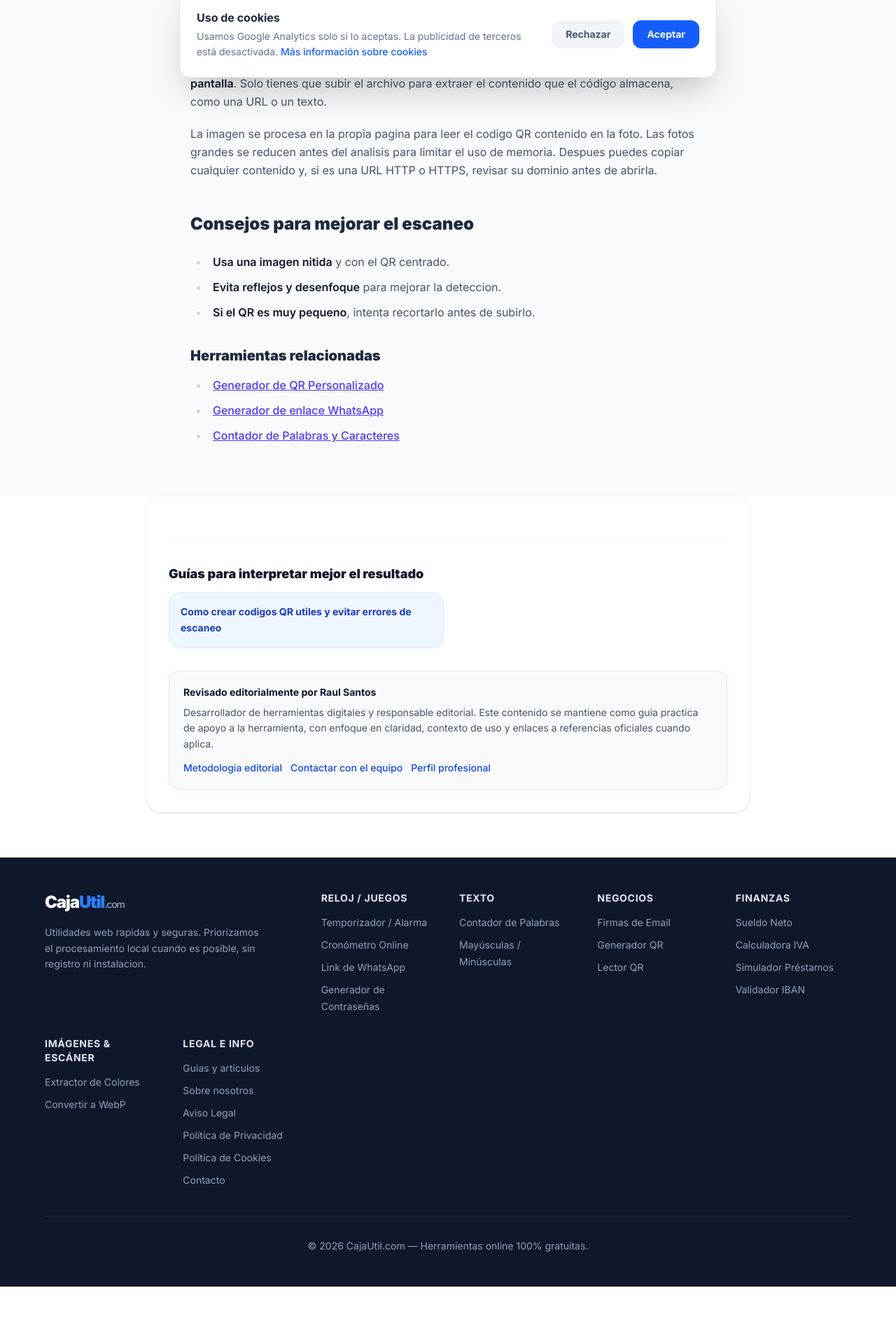
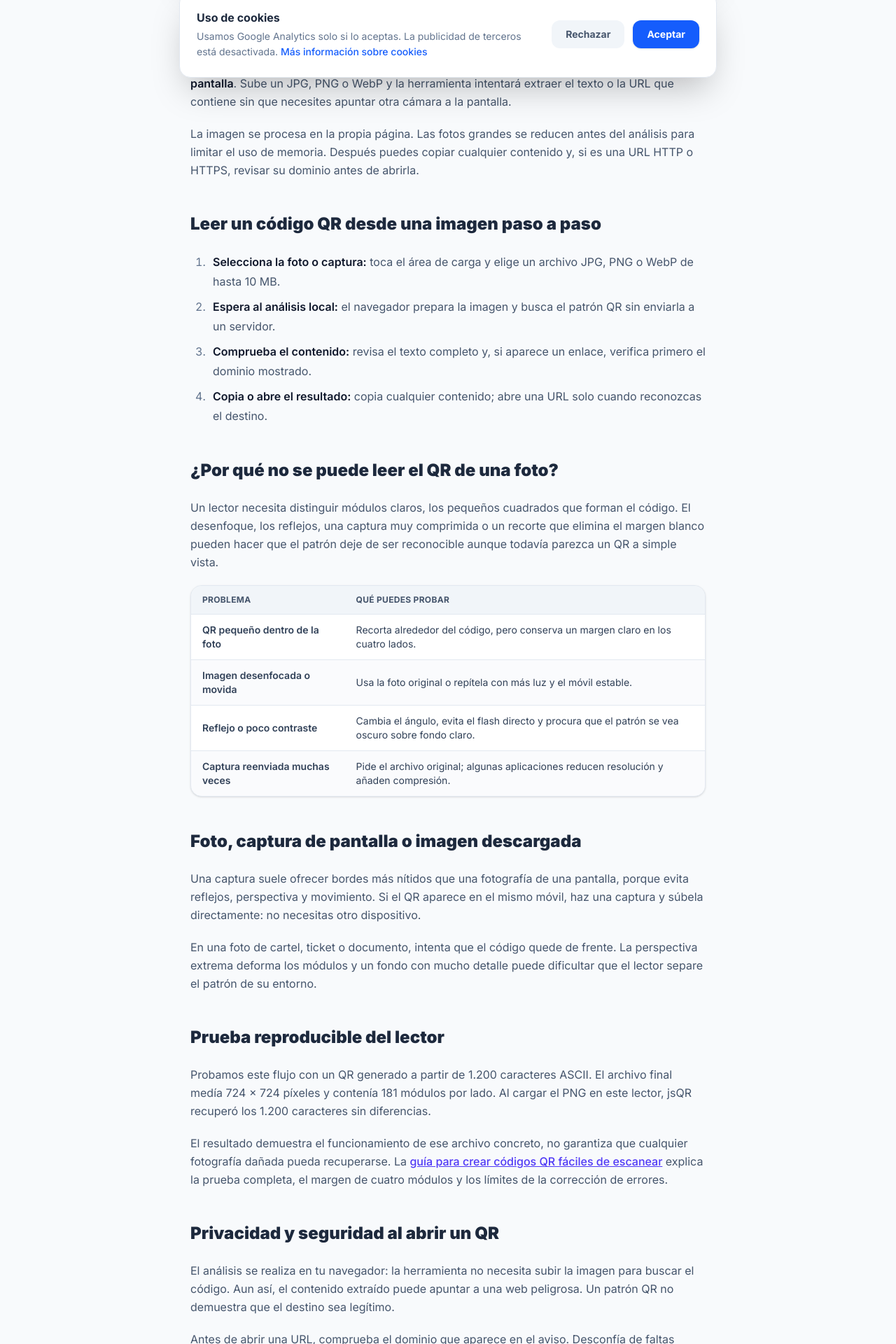
Before and after one commit to raubreak/cajautil-web, a Next.js app: page /lector-qr in a window 1280 px wide. Shown: the part 665-2585 px from the top of the page at 70% size. Before the commit the page ends 2503 px from the top, so only its background shows below. Built offline with nearby package versions, Linux system fonts and the light colour scheme.

Commit message:
feat(seo): deepen QR reader guidance

```diff
--- a/src/app/lector-qr/page.tsx
+++ b/src/app/lector-qr/page.tsx
@@ -2,7 +2,7 @@
 import { useRef, useState } from "react";
 import jsQR from "jsqr";
 import Link from "next/link";
-import { Check, Copy, ExternalLink, LoaderCircle, ScanSearch, ShieldAlert } from "lucide-react";
+import { Check, Copy, ExternalLink, LoaderCircle, Plus, ScanSearch, ShieldAlert } from "lucide-react";
 
 import { trackToolEvent } from '@/lib/analytics';
 
@@ -236,19 +236,115 @@ export default function LectorQR() {
         <h2>¿Cómo escanear un QR desde una foto?</h2>
         <p>
           Nuestro <strong>lector de códigos QR online</strong> permite <strong>leer un QR desde una foto, imagen o captura de pantalla</strong>.
-          Solo tienes que subir el archivo para extraer el contenido que el código almacena, como una URL o un texto.
+          Sube un JPG, PNG o WebP y la herramienta intentará extraer el texto o la URL que contiene sin que necesites apuntar otra cámara a la pantalla.
         </p>
         <p>
-          La imagen se procesa en la propia pagina para leer el codigo QR contenido en la foto.
-          Las fotos grandes se reducen antes del analisis para limitar el uso de memoria. Despues puedes copiar cualquier contenido y, si es una URL HTTP o HTTPS, revisar su dominio antes de abrirla.
+          La imagen se procesa en la propia página. Las fotos grandes se reducen antes del análisis para limitar el uso de memoria.
+          Después puedes copiar cualquier contenido y, si es una URL HTTP o HTTPS, revisar su dominio antes de abrirla.
+        </p>
+
+        <h2>Leer un código QR desde una imagen paso a paso</h2>
+        <ol>
+          <li><strong>Selecciona la foto o captura:</strong> toca el área de carga y elige un archivo JPG, PNG o WebP de hasta 10 MB.</li>
+          <li><strong>Espera al análisis local:</strong> el navegador prepara la imagen y busca el patrón QR sin enviarla a un servidor.</li>
+          <li><strong>Comprueba el contenido:</strong> revisa el texto completo y, si aparece un enlace, verifica primero el dominio mostrado.</li>
+          <li><strong>Copia o abre el resultado:</strong> copia cualquier contenido; abre una URL solo cuando reconozcas el destino.</li>
+        </ol>
+
+        <h2>¿Por qué no se puede leer el QR de una foto?</h2>
+        <p>
+          Un lector necesita distinguir módulos claros, los pequeños cuadrados que forman el código. El desenfoque, los reflejos, una captura muy comprimida o un recorte que elimina el margen blanco pueden hacer que el patrón deje de ser reconocible aunque todavía parezca un QR a simple vista.
+        </p>
+        <div className="not-prose overflow-x-auto rounded-2xl border border-slate-200 bg-white shadow-sm">
+          <table className="min-w-full text-sm text-slate-700">
+            <thead className="bg-slate-100 text-left text-xs font-bold uppercase tracking-wide text-slate-600">
+              <tr>
+                <th className="px-4 py-3">Problema</th>
+                <th className="px-4 py-3">Qué puedes probar</th>
+              </tr>
+            </thead>
+            <tbody>
+              <tr className="border-t border-slate-200">
+                <td className="px-4 py-3 font-semibold">QR pequeño dentro de la foto</td>
+                <td className="px-4 py-3">Recorta alrededor del código, pero conserva un margen claro en los cuatro lados.</td>
+              </tr>
+              <tr className="border-t border-slate-200 bg-slate-50/70">
+                <td className="px-4 py-3 font-semibold">Imagen desenfocada o movida</td>
+                <td className="px-4 py-3">Usa la foto original o repítela con más luz y el móvil estable.</td>
+              </tr>
+              <tr className="border-t border-slate-200">
+                <td className="px-4 py-3 font-semibold">Reflejo o poco contraste</td>
+                <td className="px-4 py-3">Cambia el ángulo, evita el flash directo y procura que el patrón se vea oscuro sobre fondo claro.</td>
+              </tr>
+              <tr className="border-t border-slate-200 bg-slate-50/70">
+                <td className="px-4 py-3 font-semibold">Captura reenviada muchas veces</td>
+                <td className="px-4 py-3">Pide el archivo original; algunas aplicaciones reducen resolución y añaden compresión.</td>
+              </tr>
+            </tbody>
+          </table>
+        </div>
+
+        <h2>Foto, captura de pantalla o imagen descargada</h2>
+        <p>
+          Una captura suele ofrecer bordes más nítidos que una fotografía de una pantalla, porque evita reflejos, perspectiva y movimiento. Si el QR aparece en el mismo móvil, haz una captura y súbela directamente: no necesitas otro dispositivo.
+        </p>
+        <p>
+          En una foto de cartel, ticket o documento, intenta que el código quede de frente. La perspectiva extrema deforma los módulos y un fondo con mucho detalle puede dificultar que el lector separe el patrón de su entorno.
+        </p>
+
+        <h2>Prueba reproducible del lector</h2>
+        <p>
+          Probamos este flujo con un QR generado a partir de 1.200 caracteres ASCII. El archivo final medía 724 × 724 píxeles y contenía 181 módulos por lado. Al cargar el PNG en este lector, jsQR recuperó los 1.200 caracteres sin diferencias.
+        </p>
+        <p>
+          El resultado demuestra el funcionamiento de ese archivo concreto, no garantiza que cualquier fotografía dañada pueda recuperarse. La <Link href="/articulos/como-crear-codigos-qr-utiles-y-evitar-errores-de-escaneo">guía para crear códigos QR fáciles de escanear</Link> explica la prueba completa, el margen de cuatro módulos y los límites de la corrección de errores.
+        </p>
+
+        <h2>Privacidad y seguridad al abrir un QR</h2>
+        <p>
+          El análisis se realiza en tu navegador: la herramienta no necesita subir la imagen para buscar el código. Aun así, el contenido extraído puede apuntar a una web peligrosa. Un patrón QR no demuestra que el destino sea legítimo.
+        </p>
+        <p>
+          Antes de abrir una URL, comprueba el dominio que aparece en el aviso. Desconfía de faltas ortográficas, subdominios extraños, acortadores desconocidos o páginas que solicitan contraseñas, datos bancarios o pagos inesperados.
         </p>
 
         <h2>Consejos para mejorar el escaneo</h2>
         <ul>
-          <li><strong>Usa una imagen nitida</strong> y con el QR centrado.</li>
-          <li><strong>Evita reflejos y desenfoque</strong> para mejorar la deteccion.</li>
-          <li><strong>Si el QR es muy pequeno</strong>, intenta recortarlo antes de subirlo.</li>
+          <li><strong>Usa una imagen nítida</strong> y con el QR centrado.</li>
+          <li><strong>Evita reflejos y desenfoque</strong> para mejorar la detección.</li>
+          <li><strong>Si el QR es muy pequeño</strong>, recorta la imagen sin eliminar el margen que rodea el patrón.</li>
+          <li><strong>Conserva el archivo original</strong> para evitar pérdidas de calidad por reenvíos o capturas repetidas.</li>
         </ul>
+
+        <h2>Preguntas frecuentes</h2>
+        <details className="group mb-4 rounded-xl border border-slate-200 p-4 transition-colors open:bg-white">
+          <summary className="flex cursor-pointer list-none items-center justify-between font-bold text-slate-800 [&::-webkit-details-marker]:hidden">
+            <span>¿Puedo leer un QR que está en mi mismo móvil?</span>
+            <Plus className="h-5 w-5 shrink-0 text-indigo-500 transition-transform group-open:rotate-45" aria-hidden="true" />
+          </summary>
+          <p className="mb-0 mt-4">Sí. Haz una captura de pantalla, guárdala y súbela al lector. No necesitas usar una segunda cámara.</p>
+        </details>
+        <details className="group mb-4 rounded-xl border border-slate-200 p-4 transition-colors open:bg-white">
+          <summary className="flex cursor-pointer list-none items-center justify-between font-bold text-slate-800 [&::-webkit-details-marker]:hidden">
+            <span>¿Qué formatos admite el lector QR?</span>
+            <Plus className="h-5 w-5 shrink-0 text-indigo-500 transition-transform group-open:rotate-45" aria-hidden="true" />
+          </summary>
+          <p className="mb-0 mt-4">Admite JPG, PNG y WebP de hasta 10 MB y rechaza otros formatos antes de analizarlos.</p>
+        </details>
+        <details className="group mb-4 rounded-xl border border-slate-200 p-4 transition-colors open:bg-white">
+          <summary className="flex cursor-pointer list-none items-center justify-between font-bold text-slate-800 [&::-webkit-details-marker]:hidden">
+            <span>¿La foto del código QR se sube a internet?</span>
+            <Plus className="h-5 w-5 shrink-0 text-indigo-500 transition-transform group-open:rotate-45" aria-hidden="true" />
+          </summary>
+          <p className="mb-0 mt-4">No. La imagen se abre y analiza localmente en el navegador mediante JavaScript.</p>
+        </details>
+        <details className="group mb-4 rounded-xl border border-slate-200 p-4 transition-colors open:bg-white">
+          <summary className="flex cursor-pointer list-none items-center justify-between font-bold text-slate-800 [&::-webkit-details-marker]:hidden">
+            <span>¿Por qué el lector detecta el QR pero no abre la web?</span>
+            <Plus className="h-5 w-5 shrink-0 text-indigo-500 transition-transform group-open:rotate-45" aria-hidden="true" />
+          </summary>
+          <p className="mb-0 mt-4">El contenido puede ser texto, datos de contacto u otro formato que no sea una URL HTTP o HTTPS. También es posible que el enlace codificado esté incompleto o ya no exista.</p>
+        </details>
 
         <h3>Herramientas relacionadas</h3>
         <ul>
--- a/src/app/sitemap.ts
+++ b/src/app/sitemap.ts
@@ -26,7 +26,7 @@ const toolDefinitions = [
   ['generador-contrasenas', 'monthly', 0.8, '2026-08-21T08:15:31.000Z'],
   ['mayusculas-minusculas', 'monthly', 0.7, '2026-08-20T22:10:06.000Z'],
   ['generador-qr', 'monthly', 0.8, '2026-08-21T09:02:34.000Z'],
-  ['lector-qr', 'monthly', 0.7, '2026-08-21T10:12:56.000Z'],
+  ['lector-qr', 'monthly', 0.7, '2026-08-21T12:33:41.000Z'],
   ['calculadora-dias', 'monthly', 0.7, '2026-08-21T11:11:30.000Z'],
   ['traductor-binario', 'monthly', 0.9],
   ['calculadora-edad', 'monthly', 0.9, '2026-08-21T11:11:30.000Z'],
--- a/src/lib/toolEditorialContent.ts
+++ b/src/lib/toolEditorialContent.ts
@@ -857,6 +857,12 @@ export const toolEditorialContent: Record<string, ToolEditorialEntry> = {
     relatedArticles: [
       { href: '/articulos/como-crear-codigos-qr-utiles-y-evitar-errores-de-escaneo', label: 'Como crear codigos QR utiles y evitar errores de escaneo' },
     ],
+    references: [
+      { href: 'https://github.com/cozmo/jsQR', label: 'jsQR: lector de códigos QR usado en el navegador' },
+      { href: 'https://www.qrcode.com/en/howto/code.html', label: 'DENSO WAVE: estructura y margen del código QR' },
+    ],
+    disclaimer:
+      'La imagen se analiza localmente en el navegador. Revisa siempre el dominio y el contenido extraído antes de abrir un enlace o facilitar datos personales.',
   }),
   'extractor-colores': buildEntry({
     summary: [
```
Also changed, not shown: 1 other file (tests, documents, lock files or other folders).
